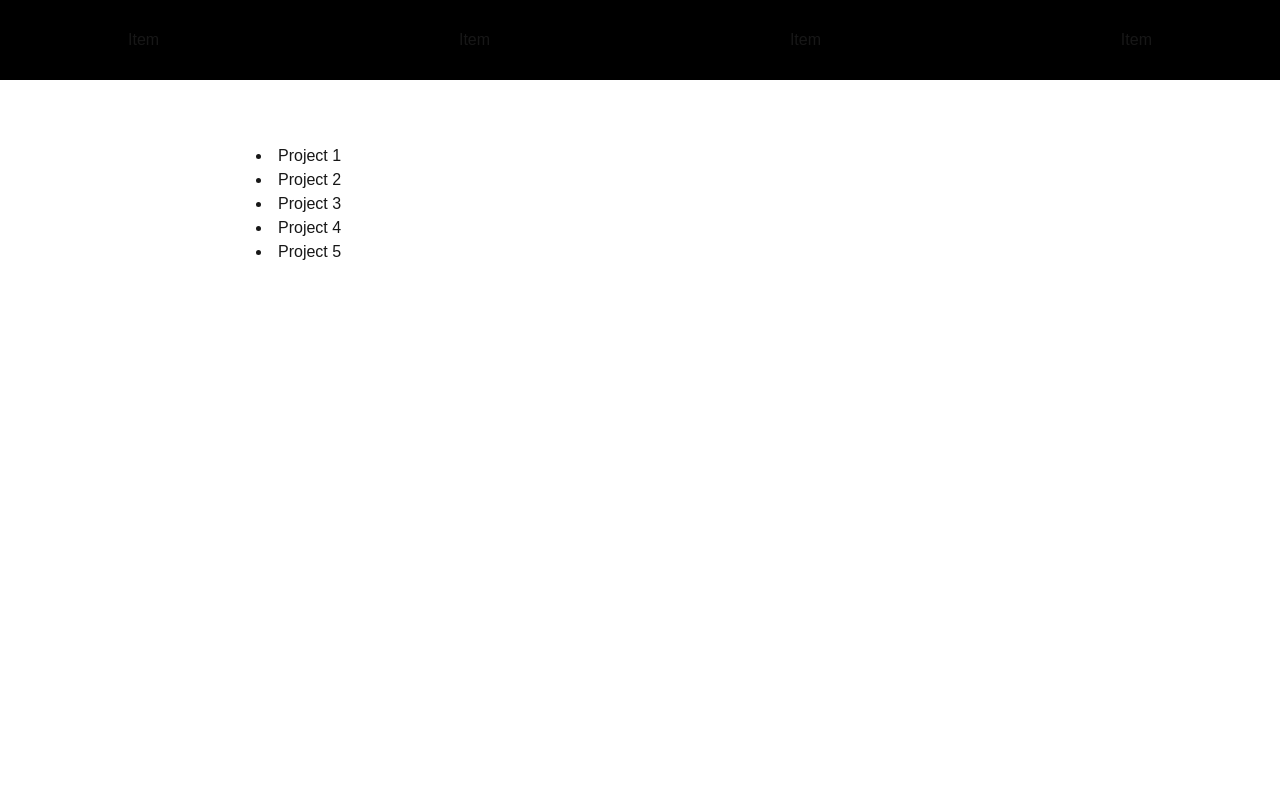
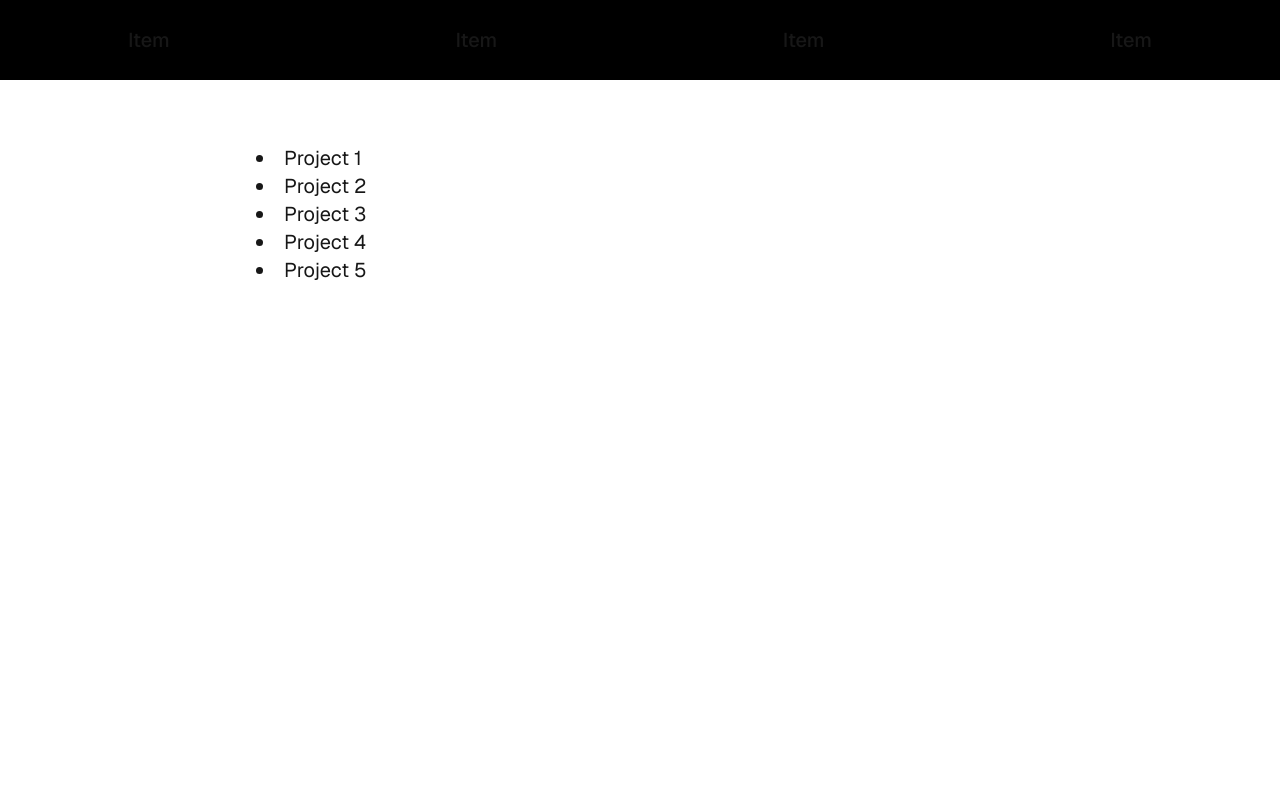
Before and after one commit to ivanneto02/portfolio-website, a Next.js app in the folder client/: page / in a window 1280 px wide. Shown: the top 800 px of the page. Built offline with nearby package versions, Linux system fonts and the light colour scheme.

Commit message:
Font change

```diff
--- a/client/src/app/page.tsx
+++ b/client/src/app/page.tsx
@@ -2,10 +2,10 @@ import { Header, Footer, Portfolio } from "@/components";
 
 export default function Home() {
         return (
-                <div className="h-svh">
+                <div className="h-svh text-xl font-[family-name:var(--font-geist-sans)]">
                         <Header />
                         <Portfolio />
                         <Footer />
-                </div >
+                </div>
         );
 }
--- a/client/src/components/layout/Footer.tsx
+++ b/client/src/components/layout/Footer.tsx
@@ -1,6 +1,6 @@
 export function Footer() {
         return (
-                <div className="flex justify-between h-[30%] bg-black pl-[10%] pr-[10%] pt-[3%]">
+                <div className="flex font-medium justify-between h-[30%] bg-black pl-[10%] pr-[10%] pt-[3%]">
                         <div>Item</div>
                         <div>Item</div>
                         <div>Item</div>
--- a/client/src/components/layout/Header.tsx
+++ b/client/src/components/layout/Header.tsx
@@ -1,6 +1,6 @@
 export function Header() {
         return (
-                <div className="flex flex-wrap justify-between items-center mx-auto max-w-screen-x1 bg-black h-[10%] pl-[10%] pr-[10%]">
+                <div className="flex flex-wrap font-medium justify-between items-center mx-auto max-w-screen-x1 bg-black h-[10%] pl-[10%] pr-[10%]">
                         <div>Item</div>
                         <div>Item</div>
                         <div>Item</div>
```
